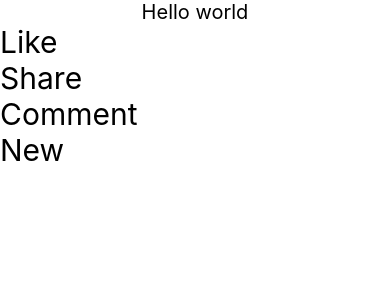
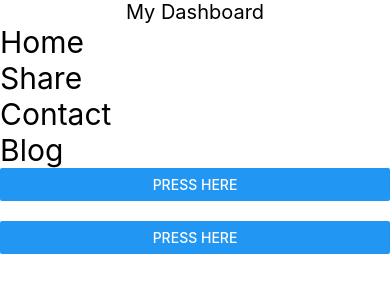
Before and after one commit to codewithankit047/LearnReactNativeAndriod, a React Native app: screen / in a window 390 px wide. Shown: the top 300 px of the page. Built offline with nearby package versions, Linux system fonts and the light colour scheme.

Commit message:
basics of view,text and btn ui

```diff
--- a/App.tsx
+++ b/App.tsx
@@ -1,15 +1,23 @@
 import React from 'react';
-import {Text, View} from 'react-native';
+import {Text, View, Button} from 'react-native';
 
 const App = () => {
   return (
-    <View>
-      <Text style={{fontSize: 20, textAlign: 'center'}}>Hello world</Text>
-      <Text style={{fontSize: 30}}>Like </Text>
-      <Text style={{fontSize: 30}}>Share </Text>
-      <Text style={{fontSize: 30}}>Comment </Text>
-      <Text style={{fontSize: 30}}>New </Text>
-    </View>
+    <>
+      <View>
+        <Text style={{fontSize: 20, textAlign: 'center'}}>My Dashboard</Text>
+        <Text style={{fontSize: 30}}>Home </Text>
+        <Text style={{fontSize: 30}}>Share </Text>
+        <Text style={{fontSize: 30}}>Contact </Text>
+        <Text style={{fontSize: 30}}>Blog </Text>
+      </View>
+      <View>
+        <Button title="Press here" />
+      </View>
+      <View style={{paddingTop: 20}}>
+        <Button title="Press here" />
+      </View>
+    </>
   );
 };
 
```
Also changed, not shown: 1 other file (tests, documents, lock files or other folders).
